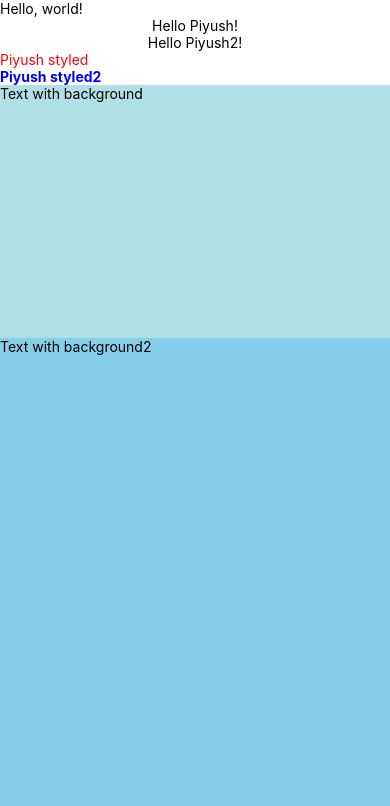
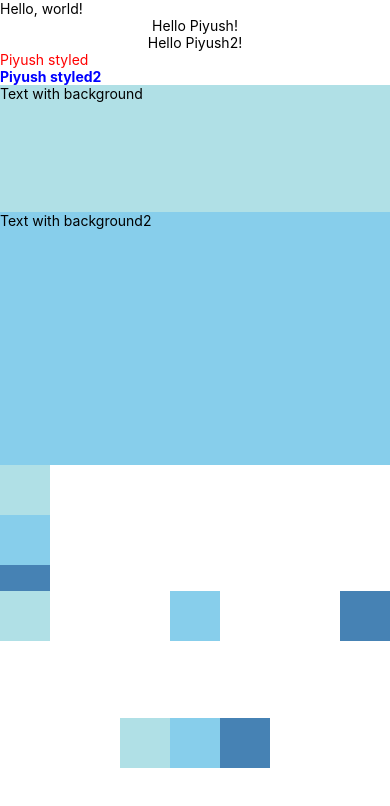
Before and after one commit to pdhimate/TWApp, a React Native app: screen / in a window 390 px wide. Shown: the top 806 px of the page. Built offline with nearby package versions, Linux system fonts and the light colour scheme.

Commit message:
Used flex  for alignments

```diff
--- a/App.js
+++ b/App.js
@@ -8,7 +8,7 @@
 export default class HelloWorldApp extends Component {
   render() {
     return (
-      <View style={{  flex: 1 }}>
+      <View style={{ flex: 1 }}>
         <Text>Hello, world!</Text>
         <Greeting name="Piyush"></Greeting>
         <Greeting name="Piyush2"></Greeting>
@@ -17,6 +17,33 @@
         <Blinker text="Welcome!!!"></Blinker>
         <Text style={backgrounds.smallBlue}>Text with background</Text>
         <Text style={backgrounds.mediumBlue}>Text with background2</Text>
+        <View style={{
+          flex: 1,
+          flexDirection: 'column',
+          justifyContent: 'space-between',
+        }}>
+          <View style={{ width: 50, height: 50, backgroundColor: 'powderblue' }} />
+          <View style={{ width: 50, height: 50, backgroundColor: 'skyblue' }} />
+          <View style={{ width: 50, height: 50, backgroundColor: 'steelblue' }} />
+        </View>
+        <View style={{
+          flex: 1,
+          flexDirection: "row",
+          justifyContent: 'space-between',
+        }}>
+          <View style={{ width: 50, height: 50, backgroundColor: 'powderblue' }} />
+          <View style={{ width: 50, height: 50, backgroundColor: 'skyblue' }} />
+          <View style={{ width: 50, height: 50, backgroundColor: 'steelblue' }} />
+        </View>
+        <View style={{
+          flex: 1,
+          flexDirection: "row",
+          justifyContent: 'center',
+        }}>
+          <View style={{ width: 50, height: 50, backgroundColor: 'powderblue' }} />
+          <View style={{ width: 50, height: 50, backgroundColor: 'skyblue' }} />
+          <View style={{ width: 50, height: 50, backgroundColor: 'steelblue' }} />
+        </View>
       </View>
     );
   }
```
